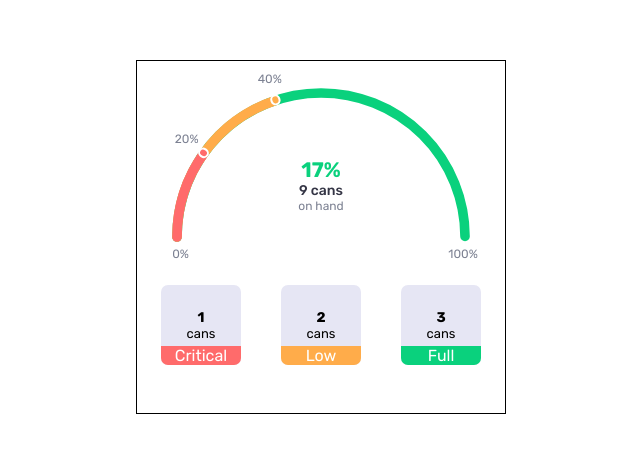
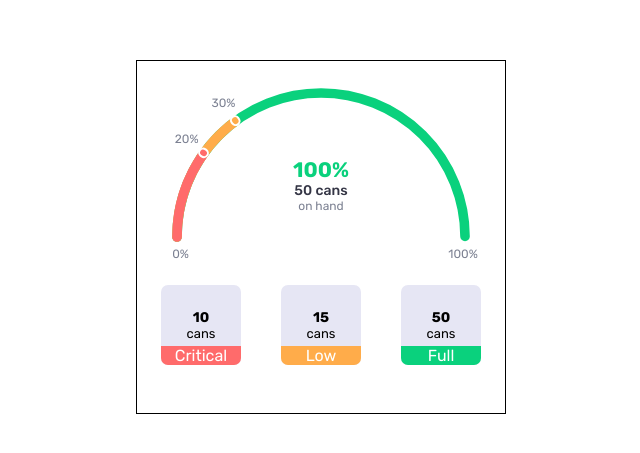
Before and after one commit to juliangomezimaginer/arc-chart, an Angular app: page / in a window 1280 px wide. Shown: the part 171-624 px from the top of the page, without its empty margins (319-959 px from the left). Built offline with nearby package versions, Linux system fonts and the light colour scheme.

Commit message:
Set as figma

```diff
--- a/src/app/components/arc/arc.component.html
+++ b/src/app/components/arc/arc.component.html
@@ -3,7 +3,7 @@
     <div class="percentage">
       <div class="dot dot-1"></div>
       <div class="dot-text dot-text-1">
-        <span><span>40%</span></span>
+        <span><span>30%</span></span>
       </div>
       <div class="dot-text dot-text-2">
         <span><span>20%</span></span>
@@ -18,21 +18,21 @@
       <div class="text-0">0%</div>
       <div class="text-100">100%</div>
       <div class="main-texts">
-        <div class="main-text-1">17%</div>
-        <div class="main-text-2">9 cans</div>
+        <div class="main-text-1">100%</div>
+        <div class="main-text-2">50 cans</div>
         <div class="main-text-3">on hand</div>
       </div>
       <div class="boxes">
         <div class="box box-1">
-          <div class="box-number">1</div>
+          <div class="box-number">10</div>
           <div class="box-unit">cans</div>
         </div>
         <div class="box box-2">
-          <div class="box-number">2</div>
+          <div class="box-number">15</div>
           <div class="box-unit">cans</div>
         </div>
         <div class="box box-3">
-          <div class="box-number">3</div>
+          <div class="box-number">50</div>
           <div class="box-unit">cans</div>
         </div>
       </div>
--- a/src/app/components/arc/arc.component.scss
+++ b/src/app/components/arc/arc.component.scss
@@ -3,8 +3,8 @@
 $chart-size: 320px;
 $value-1: 100;
 
-$dot-value-1: 40;
-$value-2: 40;
+$dot-value-1: 30;
+$value-2: 30;
 
 $dot-value-2: 20;
 $value-3: 20;
```
